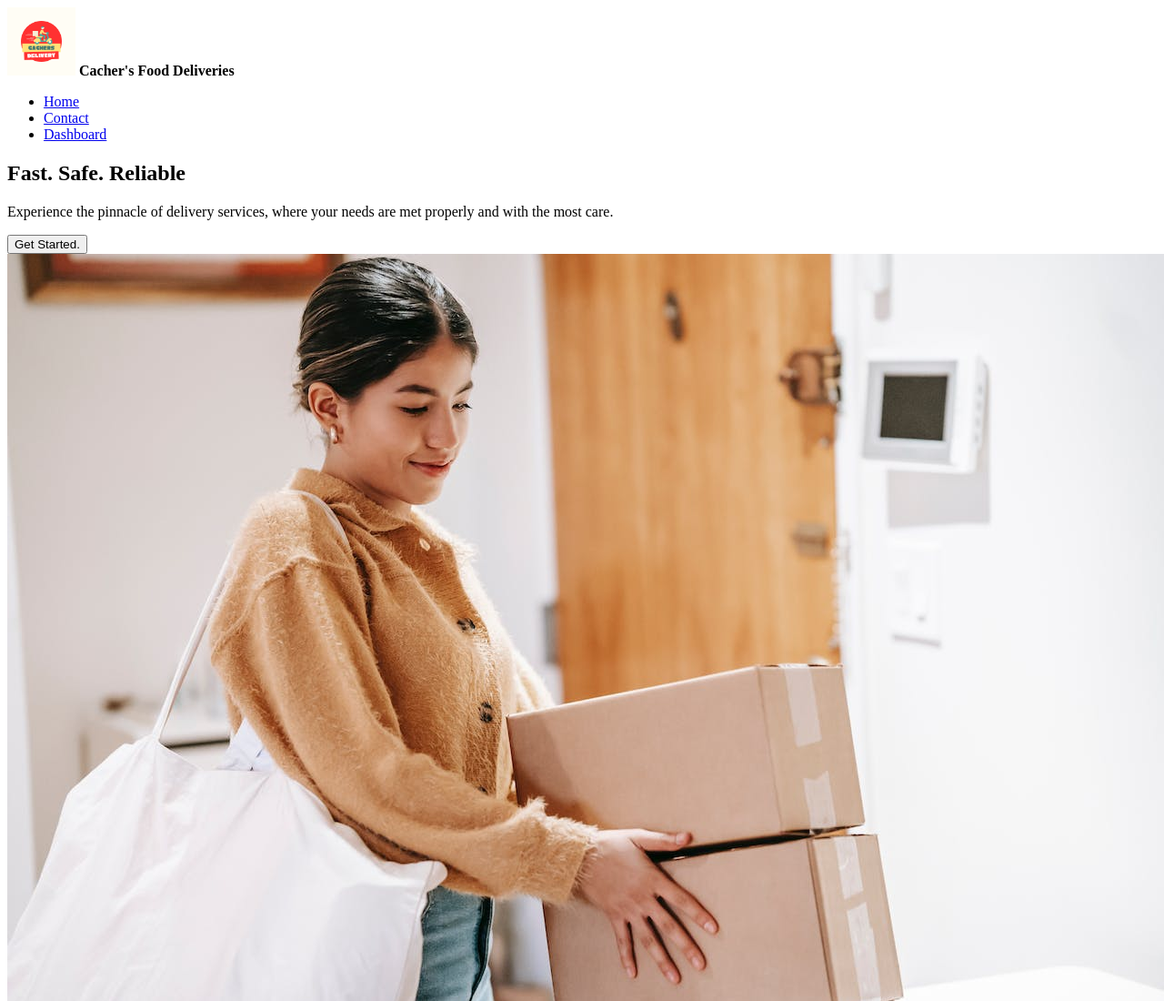
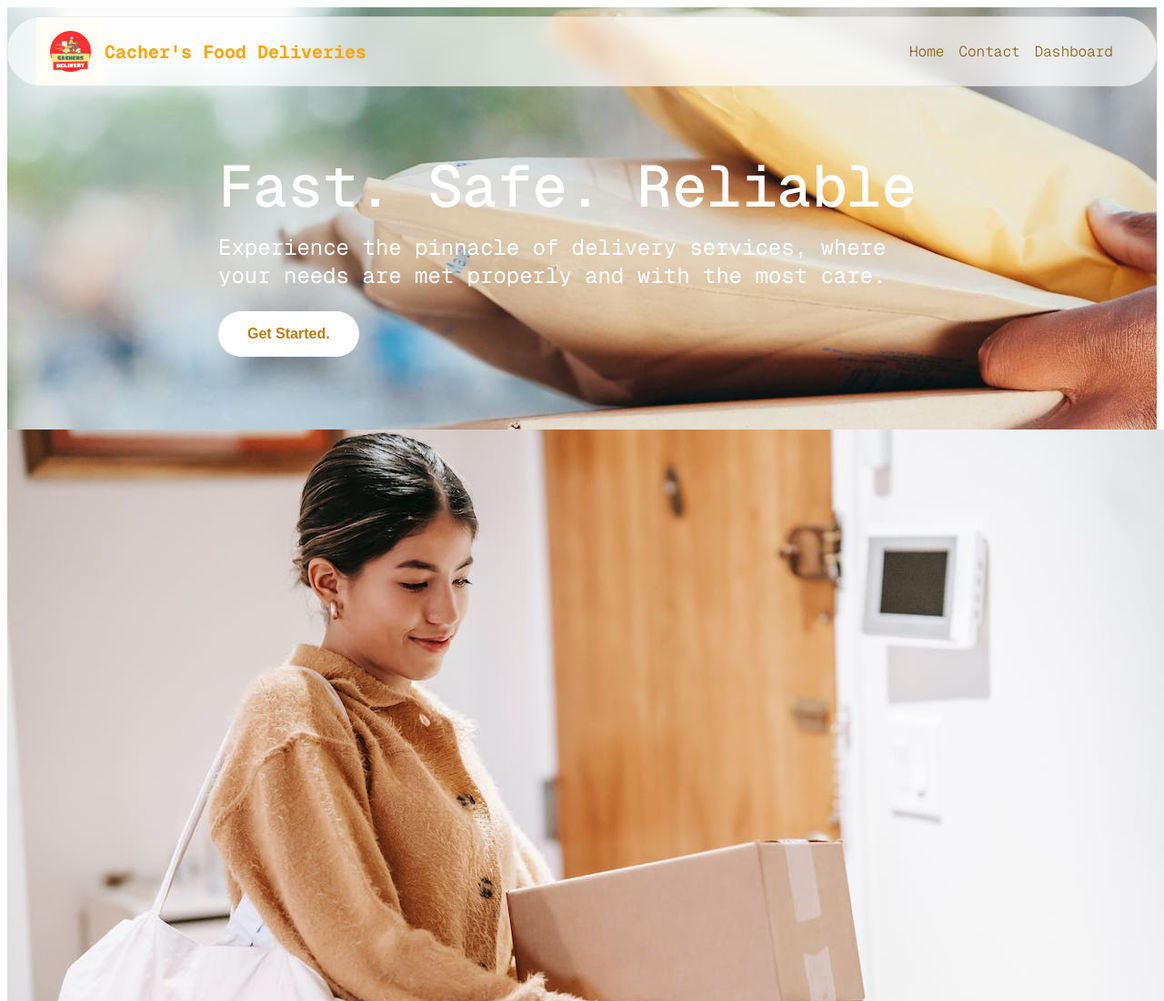
Before and after one commit to Stray-KB/1100-01, a plain HTML site: page index.html in a window 1280 px wide. Shown: the top 1100 px of the page at 91% size. Drawn offline with nearby package versions, Linux system fonts and the light colour scheme; a web font is replaced by a local one.

Commit message:
adding more css and identifers

```diff
--- a/index.html
+++ b/index.html
@@ -6,17 +6,21 @@
     <meta charset="UTF-8" />
     <meta name="viewport" content="width-device-width, initial-scale=1.0" />
     <title>Cacher's Food Deliveries</title>
-    <script src="index.js" defer></script><link rel="preconnect" href="https://fonts.googleapis.com">
+    <script src="index.js" defer></script>
+    <link rel="preconnect" href="https://fonts.googleapis.com">
     <link rel="preconnect" href="https://fonts.gstatic.com" crossorigin>
     <link href="https://fonts.googleapis.com/css2?family=Geist+Mono:ital,wght@0,100..900;1,100..900&family=Redaction+50:ital,wght@0,400;0,700;1,400&display=swap" rel="stylesheet">
-    <link src="index.js" href="styles.css">
+    <link rel="stylesheet" href="styles.css"/>
 </head>
 
 <body>
 
     <header>
+        <div class="navbar">
+            <div class="logo">
         <img src="Images/Cachers.png" alt="logo" width="75px" height="75px" />
         <b>Cacher's Food Deliveries</b>
+            </div>
         <nav>
             <ul>
                 <li><a href="#landing">Home</a></li>
@@ -24,14 +28,16 @@
                 <li><a href="dashboard.html">Dashboard</a></li>
             </ul>
         </nav>
+        </div>
     </header>
 
     <main id="#landing">
-        <section id="hero-section">
-            <h1>Fast. Safe. Reliable</h1>
-            <p>Experience the pinnacle of delivery services, where your needs are met properly and with the most care.
-            </p>
-            <button>Get Started.</button>
+        <section id="hero">
+            <div class="hero-content">
+                <h1>Fast. Safe. Reliable</h1>
+                <p>Experience the pinnacle of delivery services, where your needs are met properly and with the most care.</p>
+                <button>Get Started.</button>
+            </div>
         </section>
 
         <section id="marketing-materials">
--- a/styles.css
+++ b/styles.css
@@ -6,8 +6,9 @@ body{
 }
 
 h1, h2, h3 {
-  font-family: "Redaction 50", serif;
-  font-weight: 300;
+  font-family: "Geist Mono", monospace;
+  font-optical-sizing: auto;
+  font-weight: 500;
   font-style: normal;
 }
 
@@ -16,6 +17,107 @@ header {
     top: 0;
     display: flex;
     justify-content: center;
+    z-index: 10;
+}
+
+.navbar {
+    position: absolute;
+    width: 100%;
+    max-width: 1200px;
+    max-height: 43px;
+    margin: 0 auto;
+    padding: 1rem 2rem;
+    background: #ffffffaa;
+    display: flex;
+    justify-content: space-between;
     align-items: center;
+    border: 1px solid #00000011;
+    backdrop-filter: blur(10px);
+    border-radius: 50px;
+    transform: translateY(10px);
 
 }
+
+.logo {
+    font-size: 1.25rem;
+    text-decoration: none;
+    color: orange;
+    display: flex;
+    justify-content: center;
+    align-items: center;
+}
+
+nav ul {
+    display: flex;
+    align-items: center;
+    padding: 1rem;
+    list-style: none;
+    margin: 0;
+    padding: 0;
+}
+
+nav ul li {
+    margin-right: 1rem;
+}
+
+nav ul li a {
+   color: #915d0a;
+   font-size: 1rem;
+   text-decoration: none;
+}
+
+nav ul li a:hover {
+   color: #c07b0c;
+   text-decoration: underline;
+}
+
+#hero {
+    height: 50vh;
+    width: 100%;
+    background-image: url("Images/hero.jpg");
+    padding-top: 4rem;
+    display: flex;
+    flex-direction: column;
+    justify-content: center;
+}
+
+.hero-content {
+    width: 100%;
+    max-width: 800px;
+    margin: 0 auto;
+    padding: 0 2rem;
+    z-index: 8;
+}
+
+.hero-content h1{
+    font-size: 4rem;
+    color: #ffffff;
+    margin: 0;
+    margin-top: 10px;
+}
+
+.hero-content p {
+    font-size: 1.5rem;
+    font-weight: 400;
+    color: white;
+    margin: 0;
+    margin-top: 10px;
+}
+
+.hero-content button {
+    border: none;
+    border-radius: 50px;
+    padding: 1rem 2rem;
+    background: white;
+    color: #c07b0c;
+    font-size: 1rem;
+    font-weight: bold;
+    margin-top: 1.5rem;
+    cursor: pointer;
+    transition: all 0.2s ease-in-out;
+}
+
+.hero-content button:hover {
+    color: white;
+    background: #c07b0c;
+}
```
